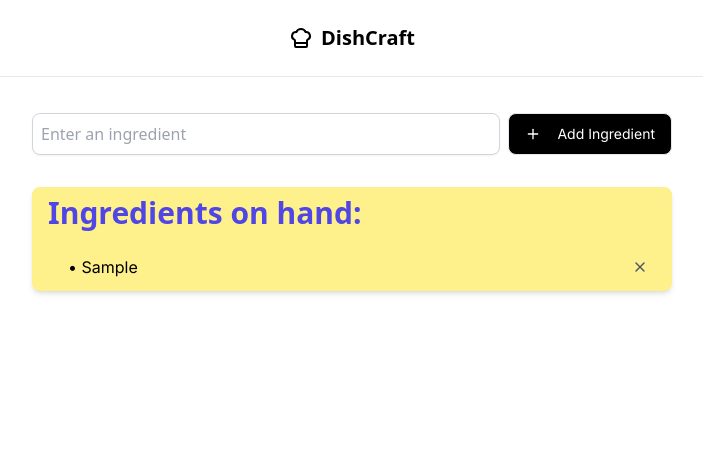
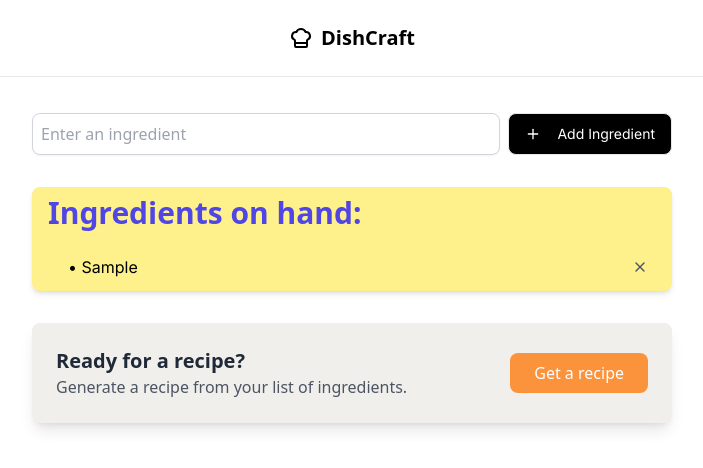
Before and after one commit to TheGhossst/DishCraft, a React (Vite) app: page / in a window 1280 px wide. Both pictures are taken after typing "Sample" into the empty fields and a click on the button "Add Ingredient". Shown: the top 468 px of the page, without its empty margins (288-991 px from the left). Built offline with nearby package versions, Linux system fonts and the light colour scheme.

Commit message:
add:  RecipeSuggestion component to App component

```diff
--- a/src/App.tsx
+++ b/src/App.tsx
@@ -3,6 +3,7 @@ import { NavBar } from "./components/NavBar"
 import { IngredientsForm } from './components/IngredientsForm'
 import { Ingredient } from './types/Ingredients'
 import { IngredientsList } from './components/IngredientsList'
+import { RecipeSuggestion } from './components/RecipeSuggestion'
 
 export function App() {
   const [ingredients, setIngredients] = useState<Ingredient[]>([])
@@ -29,6 +30,7 @@ export function App() {
         {ingredients.length > 0 && (
           <>
             <IngredientsList ingredients={ingredients} onRemove={handleRemoveIngredient} />
+            <RecipeSuggestion />
           </>
         )}
       </main>
--- /dev/null
+++ b/src/components/RecipeSuggestion.tsx
@@ -0,0 +1,12 @@
+export function RecipeSuggestion() {
+    return (
+        <div className="flex bg-[#F0EFEB] p-6 rounded-lg shadow-lg space-x-6 items-center">
+            <div className="flex-1">
+                <p className="text-xl font-semibold text-gray-800">Ready for a recipe?</p>
+                <p className="text-gray-600">Generate a recipe from your list of ingredients.</p>
+            </div>
+            <button className="px-6 py-2 bg-orange-400 text-white rounded-lg hover:bg-orange-500 focus:outline-none focus:ring-2 focus:ring-orange-300">Get a recipe</button>
+        </div>
+
+    )
+}
--- /dev/null
+++ b/src/types/Recipe.ts
@@ -0,0 +1,8 @@
+export interface Recipe {
+    title: string;
+    description: string;
+    ingredients: {
+      item: string;
+      amount: string;
+    }[];
+  }
```
